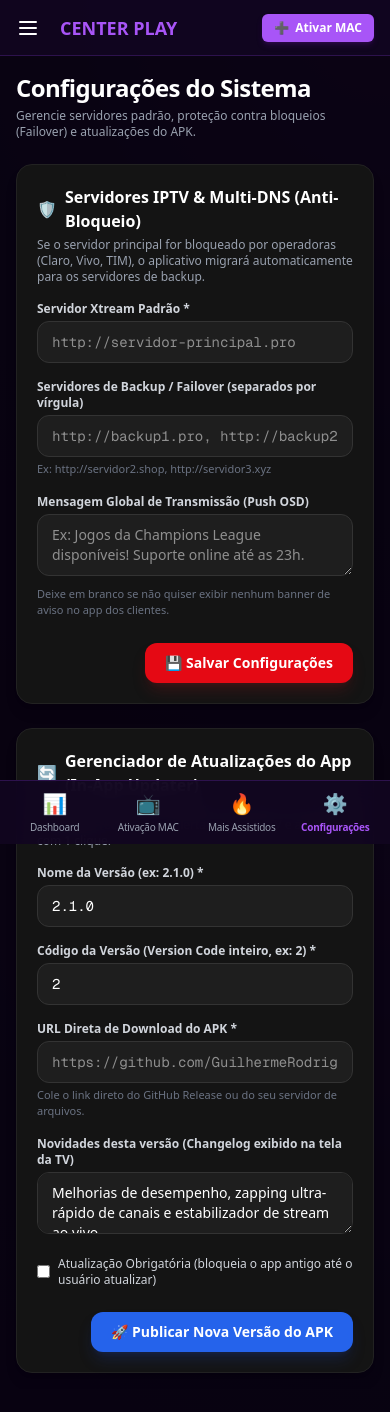
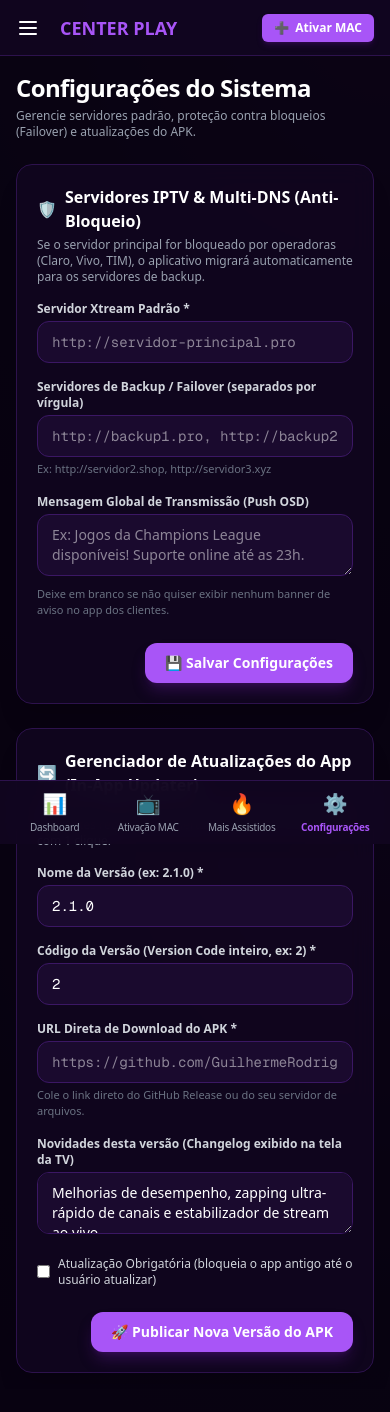
Before and after one commit to GuilhermeRodrigueslima/center_play_admin, a Next.js app: page /admin/settings in a window 390 px wide. Shown: the top 1412 px of the page. Built offline with nearby package versions, Linux system fonts and the light colour scheme; no server answers; the database is empty.

Commit message:
style(panel): harmonize all admin interfaces with Center Play purple branding

```diff
--- a/src/app/admin/clients/page.tsx
+++ b/src/app/admin/clients/page.tsx
@@ -80,7 +80,7 @@
 };
 const labelStyle: React.CSSProperties = { color: '#aaa', fontSize: '0.82rem', display: 'block', marginBottom: '5px' };
 const btnRed: React.CSSProperties = {
-  background: '#e50914', color: '#fff', border: 'none', borderRadius: '8px',
+  background: '#a855f7', color: '#fff', border: 'none', borderRadius: '8px',
   padding: '10px 20px', fontWeight: 700, cursor: 'pointer', fontSize: '0.88rem',
 };
 const btnGray: React.CSSProperties = {
@@ -316,7 +316,7 @@
     <div>
       {/* Toast */}
       {toast && (
-        <div style={{ position: 'fixed', bottom: 24, right: 24, background: '#e50914', color: '#fff', padding: '12px 24px', borderRadius: '8px', fontWeight: 700, zIndex: 999 }}>
+        <div style={{ position: 'fixed', bottom: 24, right: 24, background: '#a855f7', color: '#fff', padding: '12px 24px', borderRadius: '8px', fontWeight: 700, zIndex: 999 }}>
           {toast}
         </div>
       )}
@@ -329,7 +329,7 @@
         </div>
         <div className="mobile-stack" style={{ display: 'flex', gap: '10px', width: typeof window !== 'undefined' && window.innerWidth <= 768 ? '100%' : 'auto' }}>
           {selected.size > 0 && (
-            <button onClick={() => setShowBulkModal(true)} className="mobile-full" style={{ ...btnGray, borderColor: '#e50914', color: '#fff' }}>
+            <button onClick={() => setShowBulkModal(true)} className="mobile-full" style={{ ...btnGray, borderColor: '#a855f7', color: '#fff' }}>
               Massa ({selected.size})
             </button>
           )}
--- a/src/app/admin/page.tsx
+++ b/src/app/admin/page.tsx
@@ -91,7 +91,7 @@
 
         <Link
           href="/admin/devices"
-          className="bg-[#e50914] hover:bg-red-700 text-white px-5 py-2.5 rounded-xl font-bold text-sm shadow-lg shadow-red-900/30 transition-all flex items-center justify-center gap-2"
+          className="bg-[#a855f7] hover:bg-[#9333ea] text-white px-5 py-2.5 rounded-xl font-bold text-sm shadow-lg shadow-purple-900/40 transition-all flex items-center justify-center gap-2 cursor-pointer"
         >
           <span>📺</span> Gerenciar Ativações MAC
         </Link>
@@ -171,7 +171,7 @@
                       <td className="py-3.5 text-right">
                         <Link
                           href="/admin/devices"
-                          className="bg-[#222] hover:bg-[#e50914] text-white px-3 py-1.5 rounded-lg text-xs font-bold transition-all inline-block"
+                          className="bg-[#222] hover:bg-[#a855f7] text-white px-3 py-1.5 rounded-lg text-xs font-bold transition-all inline-block"
                         >
                           {hasCreds ? '✏️ Editar' : '⚡ Ativar'}
                         </Link>
--- a/src/app/admin/settings/page.tsx
+++ b/src/app/admin/settings/page.tsx
@@ -106,7 +106,7 @@
     <div className="max-w-4xl w-full">
       {/* Toast */}
       {toast && (
-        <div className="fixed bottom-20 md:bottom-6 right-6 bg-[#e50914] text-white px-5 py-3 rounded-xl font-bold z-50 shadow-2xl animate-fade-in text-sm">
+        <div className="fixed bottom-20 md:bottom-6 right-6 bg-[#a855f7] text-white px-5 py-3 rounded-xl font-bold z-50 shadow-2xl animate-fade-in text-sm">
           {toast}
         </div>
       )}
@@ -120,7 +120,7 @@
 
       <div className="space-y-6">
         {/* Bloco 1: Servidores e Failover Anti-Bloqueio */}
-        <div className="bg-[#141414] border border-[#222] rounded-2xl p-5 md:p-6 shadow-lg">
+        <div className="bg-[#110620]/90 border border-[#2d124d] rounded-2xl p-5 md:p-6 shadow-xl backdrop-blur-md">
           <h2 className="text-base md:text-lg font-bold text-white mb-1 flex items-center gap-2">
             <span>🛡️</span> Servidores IPTV & Multi-DNS (Anti-Bloqueio)
           </h2>
@@ -139,7 +139,7 @@
                 value={xtreamUrl}
                 onChange={(e) => setXtreamUrl(e.target.value)}
                 placeholder="http://servidor-principal.pro"
-                className="w-full px-3.5 py-2.5 bg-[#1e1e1e] border border-[#333] rounded-xl text-white text-sm font-mono focus:border-[#e50914] outline-none"
+                className="w-full px-3.5 py-2.5 bg-[#1a0a2e] border border-[#3b1764] rounded-xl text-white text-sm font-mono focus:border-[#a855f7] outline-none transition-all"
               />
             </div>
 
@@ -152,7 +152,7 @@
                 value={backupUrls}
                 onChange={(e) => setBackupUrls(e.target.value)}
                 placeholder="http://backup1.pro, http://backup2.pro"
-                className="w-full px-3.5 py-2.5 bg-[#1e1e1e] border border-[#333] rounded-xl text-white text-sm font-mono focus:border-[#e50914] outline-none"
+                className="w-full px-3.5 py-2.5 bg-[#1a0a2e] border border-[#3b1764] rounded-xl text-white text-sm font-mono focus:border-[#a855f7] outline-none transition-all"
               />
               <span className="text-[11px] text-gray-500 mt-1 block">
                 Ex: http://servidor2.shop, http://servidor3.xyz
@@ -168,7 +168,7 @@
                 value={globalMessage}
                 onChange={(e) => setGlobalMessage(e.target.value)}
                 placeholder="Ex: Jogos da Champions League disponíveis! Suporte online até as 23h."
-                className="w-full px-3.5 py-2.5 bg-[#1e1e1e] border border-[#333] rounded-xl text-white text-sm focus:border-[#e50914] outline-none"
+                className="w-full px-3.5 py-2.5 bg-[#1a0a2e] border border-[#3b1764] rounded-xl text-white text-sm focus:border-[#a855f7] outline-none transition-all"
               />
               <span className="text-[11px] text-gray-500 mt-1 block">
                 Deixe em branco se não quiser exibir nenhum banner de aviso no app dos clientes.
@@ -179,7 +179,7 @@
               <button
                 type="submit"
                 disabled={saving}
-                className="bg-[#e50914] hover:bg-red-700 text-white px-5 py-2.5 rounded-xl font-bold text-sm shadow-lg shadow-red-900/30 transition-all"
+                className="bg-[#a855f7] hover:bg-[#9333ea] text-white px-5 py-2.5 rounded-xl font-bold text-sm shadow-lg shadow-purple-900/40 transition-all cursor-pointer"
               >
                 {saving ? 'Salvando...' : '💾 Salvar Configurações'}
               </button>
@@ -188,7 +188,7 @@
         </div>
 
         {/* Bloco 2: Gestão do Auto-Atualizador de APK */}
-        <div className="bg-[#141414] border border-[#222] rounded-2xl p-5 md:p-6 shadow-lg">
+        <div className="bg-[#110620]/90 border border-[#2d124d] rounded-2xl p-5 md:p-6 shadow-xl backdrop-blur-md">
           <h2 className="text-base md:text-lg font-bold text-white mb-1 flex items-center gap-2">
             <span>🔄</span> Gerenciador de Atualizações do App (In-App Updater)
           </h2>
@@ -208,7 +208,7 @@
                   value={releaseForm.version}
                   onChange={(e) => setReleaseForm({ ...releaseForm, version: e.target.value })}
                   placeholder="2.1.0"
-                  className="w-full px-3.5 py-2.5 bg-[#1e1e1e] border border-[#333] rounded-xl text-white text-sm font-mono focus:border-[#e50914] outline-none"
+                  className="w-full px-3.5 py-2.5 bg-[#1a0a2e] border border-[#3b1764] rounded-xl text-white text-sm font-mono focus:border-[#a855f7] outline-none transition-all"
                 />
               </div>
 
@@ -222,7 +222,7 @@
                   value={releaseForm.versionCode}
                   onChange={(e) => setReleaseForm({ ...releaseForm, versionCode: parseInt(e.target.value) || 1 })}
                   placeholder="2"
-                  className="w-full px-3.5 py-2.5 bg-[#1e1e1e] border border-[#333] rounded-xl text-white text-sm font-mono focus:border-[#e50914] outline-none"
+                  className="w-full px-3.5 py-2.5 bg-[#1a0a2e] border border-[#3b1764] rounded-xl text-white text-sm font-mono focus:border-[#a855f7] outline-none transition-all"
                 />
               </div>
             </div>
@@ -237,7 +237,7 @@
                 value={releaseForm.apkUrl}
                 onChange={(e) => setReleaseForm({ ...releaseForm, apkUrl: e.target.value })}
                 placeholder="https://github.com/GuilhermeRodrigueslima/Center_Play/releases/download/v2.1.0/app-release.apk"
-                className="w-full px-3.5 py-2.5 bg-[#1e1e1e] border border-[#333] rounded-xl text-white text-sm font-mono focus:border-[#e50914] outline-none"
+                className="w-full px-3.5 py-2.5 bg-[#1a0a2e] border border-[#3b1764] rounded-xl text-white text-sm font-mono focus:border-[#a855f7] outline-none transition-all"
               />
               <span className="text-[11px] text-gray-500 mt-1 block">
                 Cole o link direto do GitHub Release ou do seu servidor de arquivos.
@@ -253,7 +253,7 @@
                 value={releaseForm.changelog}
                 onChange={(e) => setReleaseForm({ ...releaseForm, changelog: e.target.value })}
                 placeholder="Ex: Novo player ultra rápido, correção no zapping de canais e suporte a TV Box."
-                className="w-full px-3.5 py-2.5 bg-[#1e1e1e] border border-[#333] rounded-xl text-white text-sm focus:border-[#e50914] outline-none"
+                className="w-full px-3.5 py-2.5 bg-[#1a0a2e] border border-[#3b1764] rounded-xl text-white text-sm focus:border-[#a855f7] outline-none transition-all"
               />
             </div>
 
@@ -263,7 +263,7 @@
                 id="isMandatory"
                 checked={releaseForm.isMandatory}
                 onChange={(e) => setReleaseForm({ ...releaseForm, isMandatory: e.target.checked })}
-                className="rounded border-[#444] text-[#e50914] focus:ring-0"
+                className="rounded border-[#3b1764] text-[#a855f7] focus:ring-0"
               />
               <label htmlFor="isMandatory" className="text-xs text-gray-300 cursor-pointer">
                 Atualização Obrigatória (bloqueia o app antigo até o usuário atualizar)
@@ -274,7 +274,7 @@
               <button
                 type="submit"
                 disabled={savingRelease}
-                className="bg-[#2563eb] hover:bg-blue-600 text-white px-5 py-2.5 rounded-xl font-bold text-sm shadow-lg shadow-blue-900/30 transition-all"
+                className="bg-[#a855f7] hover:bg-[#9333ea] text-white px-5 py-2.5 rounded-xl font-bold text-sm shadow-lg shadow-purple-900/40 transition-all cursor-pointer"
               >
                 {savingRelease ? 'Publicando...' : '🚀 Publicar Nova Versão do APK'}
               </button>
```
Also changed, not shown: src/app/admin/devices/page.tsx (+6 -6 lines), src/app/admin/trending/page.tsx (+5 -5 lines).
